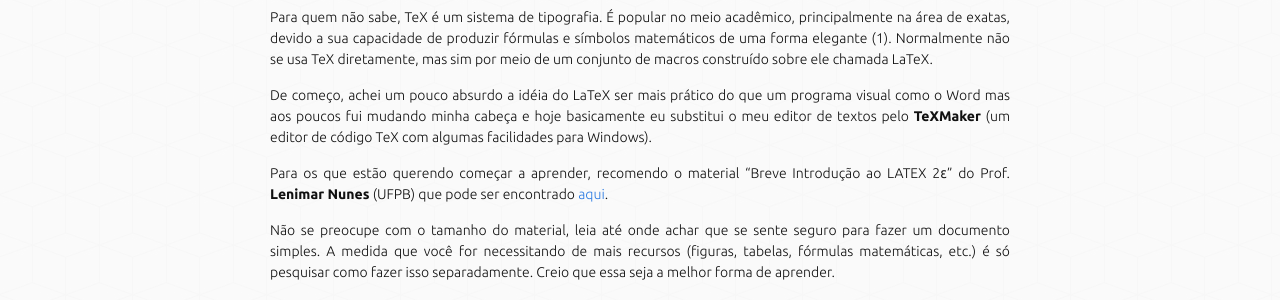
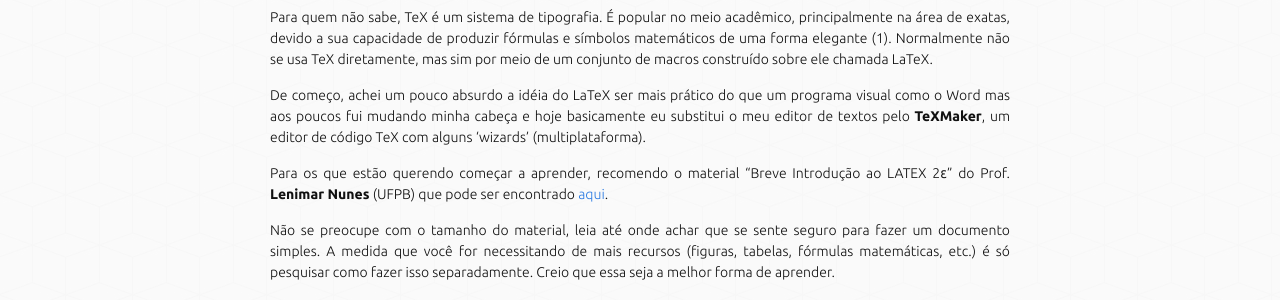
Before and after one commit to ricardojob/diogomoreira.github.io, a Jekyll site: the page built from _posts/2015-03-02-comecando-latex.md, in a window 1280 px wide. Shown: the part 268-568 px from the top of the page. Built offline with Jekyll 4.4.1, drawn with Linux system fonts in a browser that asks for light colours; comment, search, counter and statistics services are not loaded.

Commit message:
Changing text on LaTeX post

```diff
--- a/_posts/2015-03-02-comecando-latex.md
+++ b/_posts/2015-03-02-comecando-latex.md
@@ -12,7 +12,7 @@ Nos últimos meses tenho utilizado muito o [LaTeX](http://pt.wikipedia.org/wiki/
 
 Para quem não sabe, TeX é um sistema de tipografia. É popular no meio acadêmico, principalmente na área de exatas, devido a sua capacidade de produzir fórmulas e símbolos matemáticos de uma forma elegante (1). Normalmente não se usa TeX diretamente, mas sim por meio de um conjunto de macros construído sobre ele chamada LaTeX.
 
-De começo, achei um pouco absurdo a idéia do LaTeX ser mais prático do que um programa visual como o Word mas aos poucos fui mudando minha cabeça e hoje basicamente eu substitui o meu editor de textos pelo **TeXMaker** (um editor de código TeX com algumas facilidades para Windows).
+De começo, achei um pouco absurdo a idéia do LaTeX ser mais prático do que um programa visual como o Word mas aos poucos fui mudando minha cabeça e hoje basicamente eu substitui o meu editor de textos pelo **TeXMaker**, um editor de código TeX com alguns 'wizards' (multiplataforma).
 
 Para os que estão querendo começar a aprender, recomendo o material "Breve Introdução ao
 LATEX 2ε" do Prof. **Lenimar Nunes** (UFPB) que pode ser encontrado [aqui](http://www.lce.esalq.usp.br/clarice/Paraiba.pdf "Breve Introdução ao LaTeX").
```
